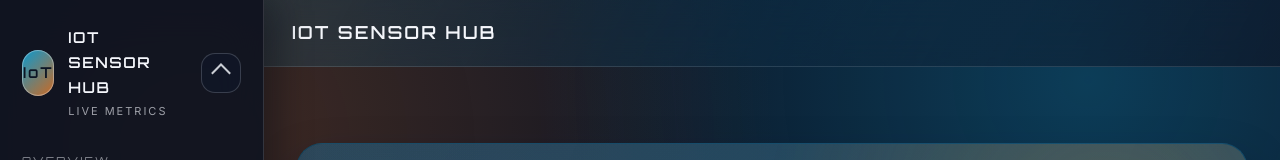
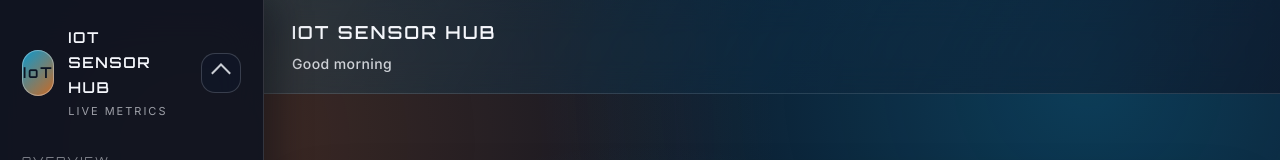
Before and after one commit to ArthurKagwa/dash, a Next.js app: page / in a window 1280 px wide. Shown: the top 160 px of the page. Built offline with nearby package versions, Linux system fonts and the light colour scheme; no server answers.

Commit message:
Add dynamic greeting to top navigation bar

```diff
--- a/src/components/AppShell.module.css
+++ b/src/components/AppShell.module.css
@@ -353,12 +353,26 @@
   backdrop-filter: blur(16px);
 }
 
+.topBarHeading {
+  display: flex;
+  flex-direction: column;
+  align-items: flex-start;
+  gap: 4px;
+}
+
 .topBarTitle {
   font-family: "Orbitron", "Inter", sans-serif;
   font-size: 18px;
   font-weight: 600;
   letter-spacing: 2px;
   text-transform: uppercase;
+}
+
+.topBarGreeting {
+  font-size: 14px;
+  font-weight: 500;
+  color: rgba(244, 246, 251, 0.82);
+  letter-spacing: 0.4px;
 }
 
 .drawerToggle {
--- a/src/components/AppShell.tsx
+++ b/src/components/AppShell.tsx
@@ -60,6 +60,20 @@ const NAV_SECTIONS: NavSection[] = [
 
 const PROJECT_NAME = "IoT Sensor Hub";
 const PROJECT_TAGLINE = "Live metrics";
+
+function getGreeting(now: Date) {
+    const hour = now.getHours();
+    if (hour < 12) {
+        return "Good morning";
+    }
+    if (hour < 17) {
+        return "Good afternoon";
+    }
+    if (hour < 21) {
+        return "Good evening";
+    }
+    return "Good night";
+}
 
 export function AppShell({ children }: AppShellProps) {
     const pathname = usePathname();
@@ -212,7 +226,10 @@ export function AppShell({ children }: AppShellProps) {
                     >
                         <span className={styles.hamburger} aria-hidden="true" />
                     </button>
-                    <span className={styles.topBarTitle}>{PROJECT_NAME}</span>
+                    <div className={styles.topBarHeading}>
+                        <span className={styles.topBarTitle}>{PROJECT_NAME}</span>
+                        <span className={styles.topBarGreeting}>{getGreeting(new Date())}</span>
+                    </div>
                 </div>
                 <div className={styles.page}>{children}</div>
             </div>
```
